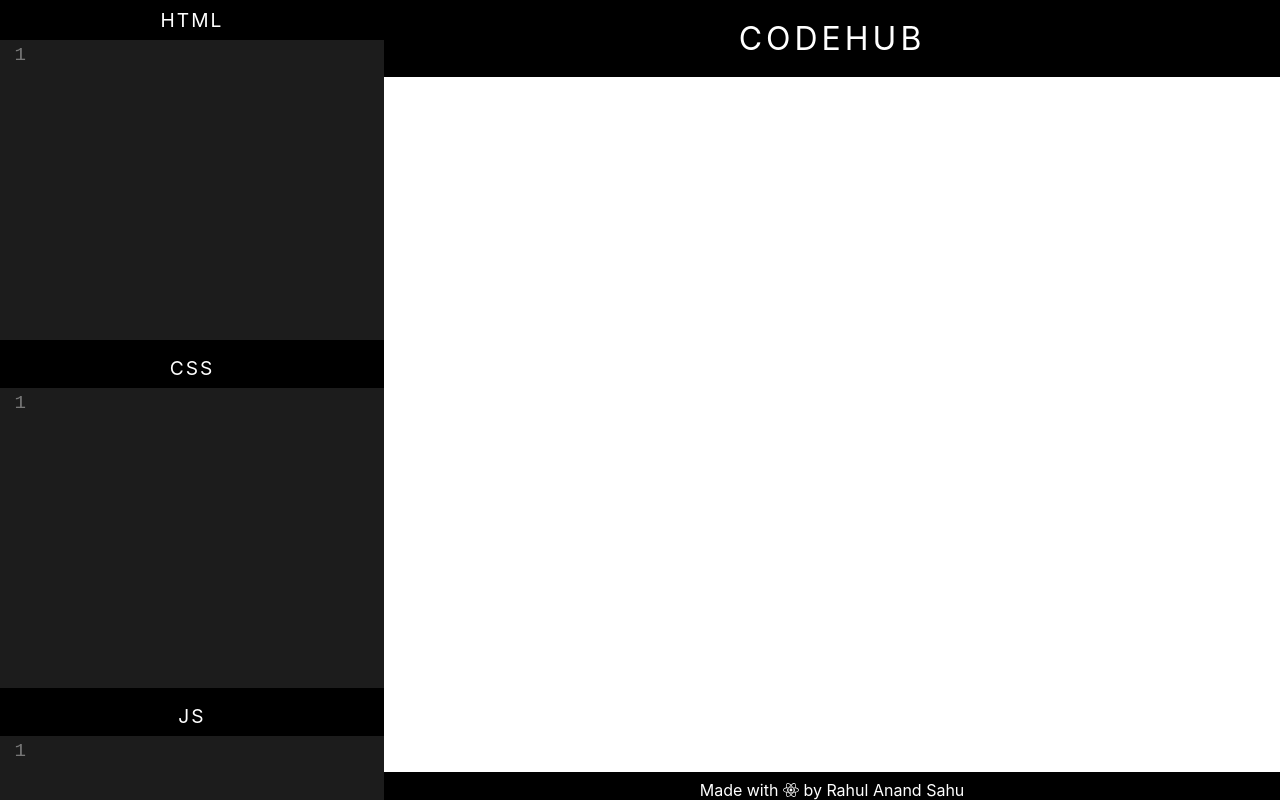
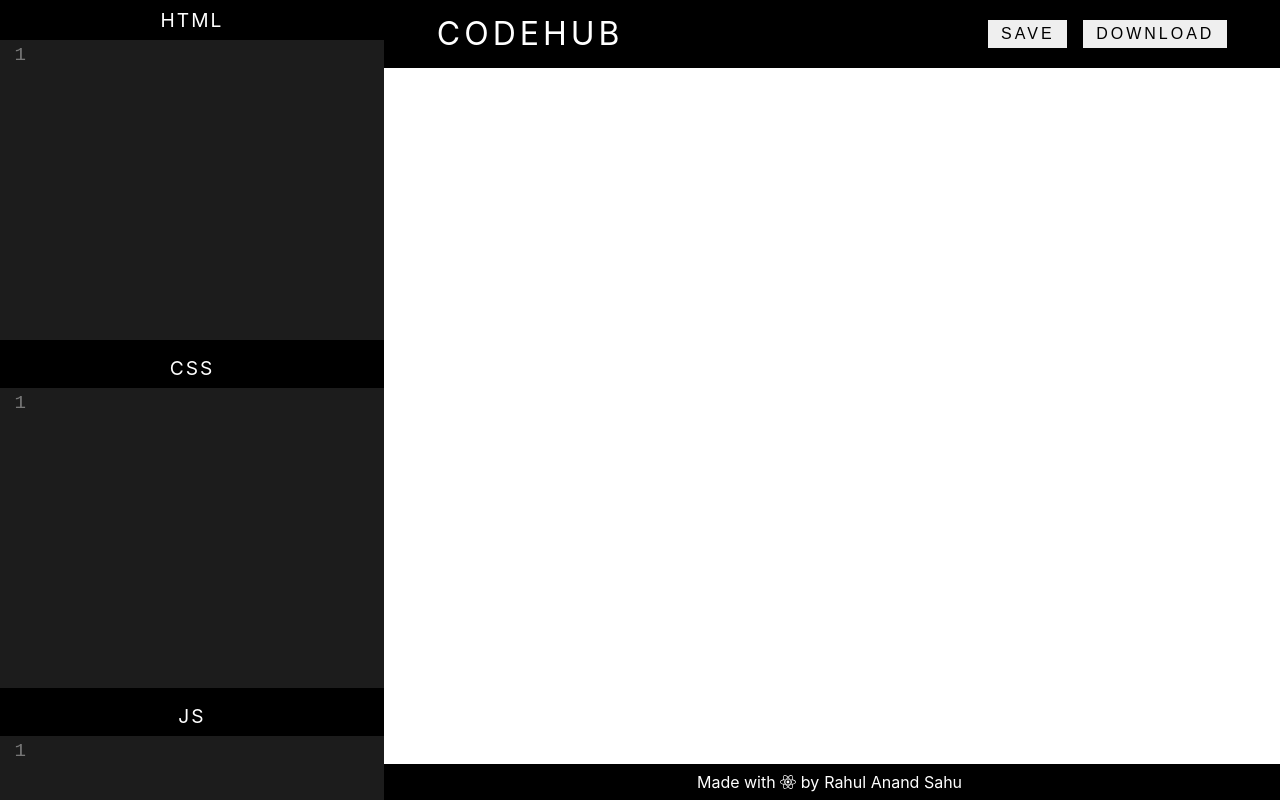
Before and after one commit to RahulAnand442001/CodeHub, a React (Create React App) app: page / in a window 1280 px wide. Built offline with nearby package versions, Linux system fonts and the light colour scheme.

Commit message:
changes in footer style, added SAVE option in app, and download button UI

```diff
--- a/src/components/Footer/footer.component.jsx
+++ b/src/components/Footer/footer.component.jsx
@@ -8,8 +8,8 @@
 	return (
 		<div className="footer">
 			<p className="footer-title">
-				Made with <FontAwesomeIcon color="#fff" icon={faReact} /> by Rahul Anand
-				Sahu
+				Made with <FontAwesomeIcon color="#fff" icon={faReact} /> by
+				<a href="https://github.com/RahulAnand442001" id="author-link">Rahul Anand Sahu</a>
 			</p>
 		</div>
 	);
--- a/src/components/Footer/footer.styles.css
+++ b/src/components/Footer/footer.styles.css
@@ -7,5 +7,17 @@
 .footer-title {
 	font-size: 1rem;
 	padding: 0.5rem auto;
-	margin-top: 0.5rem;
+	margin: 0.5rem;
 }
+
+#author-link {
+	margin: 0 5px;
+	text-decoration: none;
+	color: white;
+	outline: none;
+}
+
+#author-link:hover {
+	font-style: italic;
+	color: orangered;
+}
--- a/src/components/Home/home.component.jsx
+++ b/src/components/Home/home.component.jsx
@@ -1,4 +1,4 @@
-import React, { useState } from "react";
+import React, { useState, useRef, useEffect } from "react";
 import "./home.styles.css";
 import Editor from "../Editor/editor.component";
 import Footer from "../Footer/footer.component";
@@ -7,6 +7,21 @@
 	const [html, setHtml] = useState("");
 	const [css, setCss] = useState("");
 	const [js, setJs] = useState("");
+
+	useEffect(() => {
+		let htmlData = localStorage.getItem("html");
+		let cssData = localStorage.getItem("css");
+		let jsData = localStorage.getItem("js");
+		if (htmlData) {
+			setHtml(htmlData);
+		}
+		if (cssData) {
+			setCss(cssData);
+		}
+		if (jsData) {
+			setJs(jsData);
+		}
+	}, []);
 
 	let srcDoc = `
 	<!DOCTYPE html>
@@ -21,6 +36,16 @@
 	</head>
 	<body>${html}</body>
 	</html>`;
+
+	const iframeInnerHtmlDoc = useRef();
+
+	const handleClick = () => {
+		console.log(iframeInnerHtmlDoc.current.srcdoc);
+		//localStorage.setItem("htmlCode", iframeInnerHtmlDoc.current.srcdoc);
+		localStorage.setItem("html", html);
+		localStorage.setItem("css", css);
+		localStorage.setItem("js", js);
+	};
 
 	return (
 		<div id="home">
@@ -45,8 +70,17 @@
 				/>
 			</div>
 			<div className="panel right-panel">
-				<h1 className="right-panel-title">CODEHUB</h1>
+				<div className="right-panel-title">
+					<span>CODEHUB</span>
+					<div className="cta">
+						<button onClick={handleClick} className="cta-save">
+							SAVE
+						</button>
+						<button className="cta-download">DOWNLOAD</button>
+					</div>
+				</div>
 				<iframe
+					ref={iframeInnerHtmlDoc}
 					srcDoc={srcDoc}
 					title="output"
 					sandbox="allow-scripts"
--- a/src/components/Home/home.styles.css
+++ b/src/components/Home/home.styles.css
@@ -24,13 +24,40 @@
 }
 
 .right-panel-title {
-	padding: 1.2rem;
+	display: flex;
+	align-items: center;
+	justify-content: space-between;
+	padding: 0.4rem 1.2rem;
+	width: 90%;
+}
+
+.right-panel-title span {
 	font-size: 2rem;
 	letter-spacing: 4px;
 	font-weight: 400;
 	text-align: center;
 	color: white;
+	margin: 0.5rem;
 }
+
+.cta {
+	display: flex;
+	align-items: center;
+	justify-content: space-evenly;
+}
+
+.cta-save,
+.cta-download {
+	padding: 0.3rem 0.8rem;
+	outline: none;
+	border: none;
+	font-size: 1rem;
+	letter-spacing: 3px;
+	color: black;
+	margin: 0.5rem;
+	cursor: pointer;
+}
+
 iframe {
 	background-color: white !important;
 }
```
Also changed, not shown: 1 other file (tests, documents, lock files or other folders).
